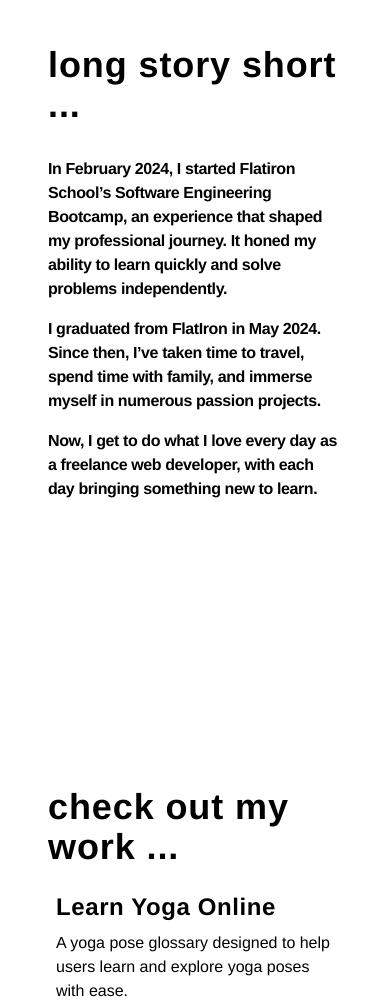
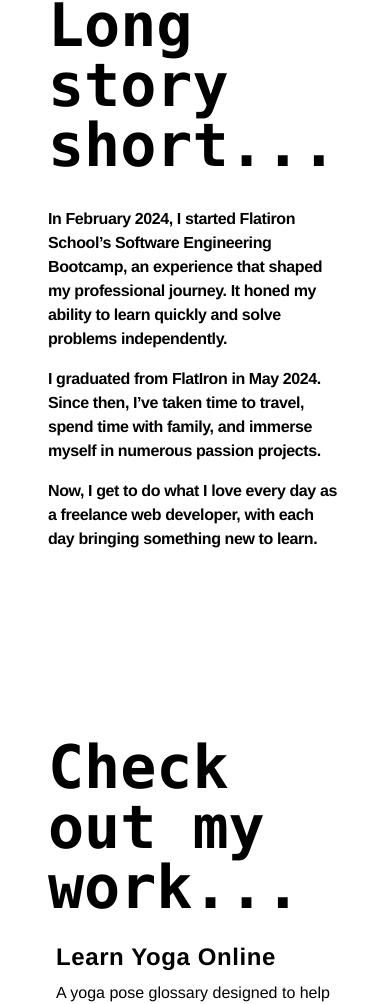
Before and after one commit to samanthacabrera/portfolio, a React (Vite) app: page / in a window 390 px wide. Shown: the part 993-1997 px from the top of the page. Built offline with nearby package versions, Linux system fonts and the light colour scheme; no server answers.

Commit message:
fixed service modal on mobile

```diff
--- a/src/components/Navbar.jsx
+++ b/src/components/Navbar.jsx
@@ -117,7 +117,7 @@ const Navbar = () => {
 
         {/* Mobile Navigation */}
         {isSpecialPage && (
-          <div className="absolute top-4 left-4 md:hidden">
+          <div className="absolute top-0 left-4 md:hidden">
             <button
               onClick={() => handleNavigation('/')}
               className="text-xs pl-8"
--- a/src/pages/homepage/Blog.jsx
+++ b/src/pages/homepage/Blog.jsx
@@ -50,7 +50,7 @@ function Blog() {
     return (
         <FadeInSection>
             <div className="min-h-screen max-w-3xl 2 flex flex-col justify-center space-y-4 text-left">
-                <h2 className="text-4xl tracking-wide lowercase mb-2">My two cents ...</h2>
+                <h2 className="text-6xl lg:text-8xl font-mono pb-2">My two cents...</h2>
                 {displayBlogs()}
             </div>
         </FadeInSection>
--- a/src/pages/homepage/Hero.jsx
+++ b/src/pages/homepage/Hero.jsx
@@ -6,7 +6,7 @@ function Hero() {
     <div className="h-screen flex p-8">
 
       <div className="group flex flex-col justify-center space-y-4 text-left w-full p-8 relative">
-        <h1 className="text-7xl lg:text-9xl tracking-tighter mb-2 relative z-10">
+        <h1 className="text-7xl lg:text-8xl tracking-tighter mb-2 relative z-10">
           Hello world!<br />
           I'm <span className="group-hover:text-orange-500 transition duration-500">Sam</span> :)
         </h1>
--- a/src/pages/homepage/Home.jsx
+++ b/src/pages/homepage/Home.jsx
@@ -82,10 +82,10 @@ function Home() {
         </div> */}
 
         {/* Mobile Layout */}
-        <div className="flex flex-col w-screen overflow-auto scroll-smooth"
+        <div className="flex flex-col w-screen justify-center items-center overflow-auto scroll-smooth"
             style={{ scrollSnapType: "y mandatory" }}
         >
-            <section id="hero" className="w-full h-screen flex justify-center items-center" style={{ scrollSnapAlign: "start" }}>
+            <section id="hero" className=" h-screen flex justify-center items-center" style={{ scrollSnapAlign: "start" }}>
                 <Hero />
             </section>
             <section id="intro" className="w-full h-screen flex justify-center items-center px-12" style={{ scrollSnapAlign: "start" }}>
--- a/src/pages/homepage/Intro.jsx
+++ b/src/pages/homepage/Intro.jsx
@@ -4,11 +4,11 @@ import FadeInSection from "../../utils/FadeIn";
 function Intro() {
   return (
     <FadeInSection>
-        <div className="group flex flex-col justify-center text-left min-h-screen max-w-3xl">
+        <div className="group flex flex-col justify-center text-left min-h-screen">
 
-          <h2 className="text-4xl tracking-wide lowercase mb-8">Long Story Short ...</h2>
+          <h2 className="text-6xl lg:text-8xl font-mono">Long story short...</h2>
 
-        <div className="space-y-4 tracking-tight">
+        <div className="pt-8 space-y-4 tracking-tight">
           <p>In February 2024, I started Flatiron School’s Software Engineering Bootcamp, an experience that shaped my professional journey. It honed my ability to learn <span className="group-hover:text-cyan-600 transition duration-500"> quickly</span> and solve problems <span className="group-hover:text-yellow-500 transition duration-500 delay-100">independently</span>.</p>
           <p>I graduated from FlatIron in May 2024. Since then, I’ve taken time to travel, spend time with family, and <span className="group-hover:text-orange-600 transition duration-500 delay-200"> immerse </span> myself in numerous passion projects.</p>
           <p>Now, I get to do what I <span className="group-hover:text-pink-600 transition duration-500 delay-300"> love </span> every day as a freelance web developer, with each day bringing something new to learn.</p>
--- a/src/pages/homepage/ProjectsList.jsx
+++ b/src/pages/homepage/ProjectsList.jsx
@@ -7,8 +7,8 @@ import FadeInSection from "../../utils/FadeIn";
 const Projects = () => {
     return (
         <FadeInSection>
-        <div className="min-h-screen max-w-3xl flex flex-col justify-center container space-y-4 text-left">
-            <h2 className="text-4xl tracking-wide lowercase">check out my work ...</h2>
+        <div className="min-h-screen flex flex-col justify-center container space-y-4 text-left">
+            <h2 className="text-6xl lg:text-8xl font-mono">Check out my work...</h2>
             <div className="grid grid-cols-1 gap-4">
                 {projects.map((project) => (
                     <Link key={project.id} to={`/projects/${project.id}`} >
--- a/src/pages/homepage/Services.jsx
+++ b/src/pages/homepage/Services.jsx
@@ -86,27 +86,27 @@ const Services = () => {
   };
 
   return (
-    <div className="max-w-4xl mx-auto py-12 px-4 sm:px-6 lg:px-8">
-      <div className="text-center space-y-2 mb-4">
-        <h1 className="text-4xl">My Services</h1>
-        <p className="hidden md:block font-light">
+    <div className="min-h-screen flex flex-col">
+      <div className="space-y-2 pt-24 pb-4">
+        <h1 className="text-6xl lg:text-8xl font-mono">Let's work together...</h1>
+        <p className="text-xl p-1 font-light">
           Click to learn more about the range of services I offer.
         </p>
       </div>
-      <div className="grid gap-8 sm:grid-cols-1 lg:grid-cols-3">
+      <div className="grid gap-2 lg:gap-8 sm:grid-cols-1 lg:grid-cols-3 text-gray-900">
         {services.map((service, index) => (
           <div
             key={index}
             className="bg-white border shadow-lg rounded-lg p-6 hover:scale-105 transition-transform duration-300 cursor-pointer"
             onClick={() => setSelectedService(service)}
           >
-            <h3 className="text-xl font-bold text-gray-800 mb-4">
+            <h3 className="text-base lg:text-xl">
               {service.title}
             </h3>
-            <p className="text-sm text-gray-600 leading-relaxed mb-6">
+            <p className="hidden md:block">
               {service.description}
             </p>
-            <p className="text-lg font-extrabold text-gray-800">{service.price}</p>
+            <p className="hidden md:block">{service.price}</p>
           </div>
         ))}
       </div>
@@ -117,7 +117,7 @@ const Services = () => {
           onClick={closeModal}
         >
           <div
-            className="bg-white p-8 rounded-lg max-w-3xl w-full max-h-screen overflow-y-auto relative"
+            className="bg-white p-8 rounded-lg max-w-3xl w-full mx-2 max-h-screen overflow-y-auto relative"
             onClick={(e) => e.stopPropagation()}
           >
             <button
@@ -155,7 +155,7 @@ const Services = () => {
               <ul className="pl-2">
                 {selectedService.details.faqs.map((faq, index) => (
                   <li key={index} className="mb-2">
-                    <strong>{faq.question}</strong>
+                    {faq.question}
                     <br />
                     {faq.answer}
                   </li>
```
